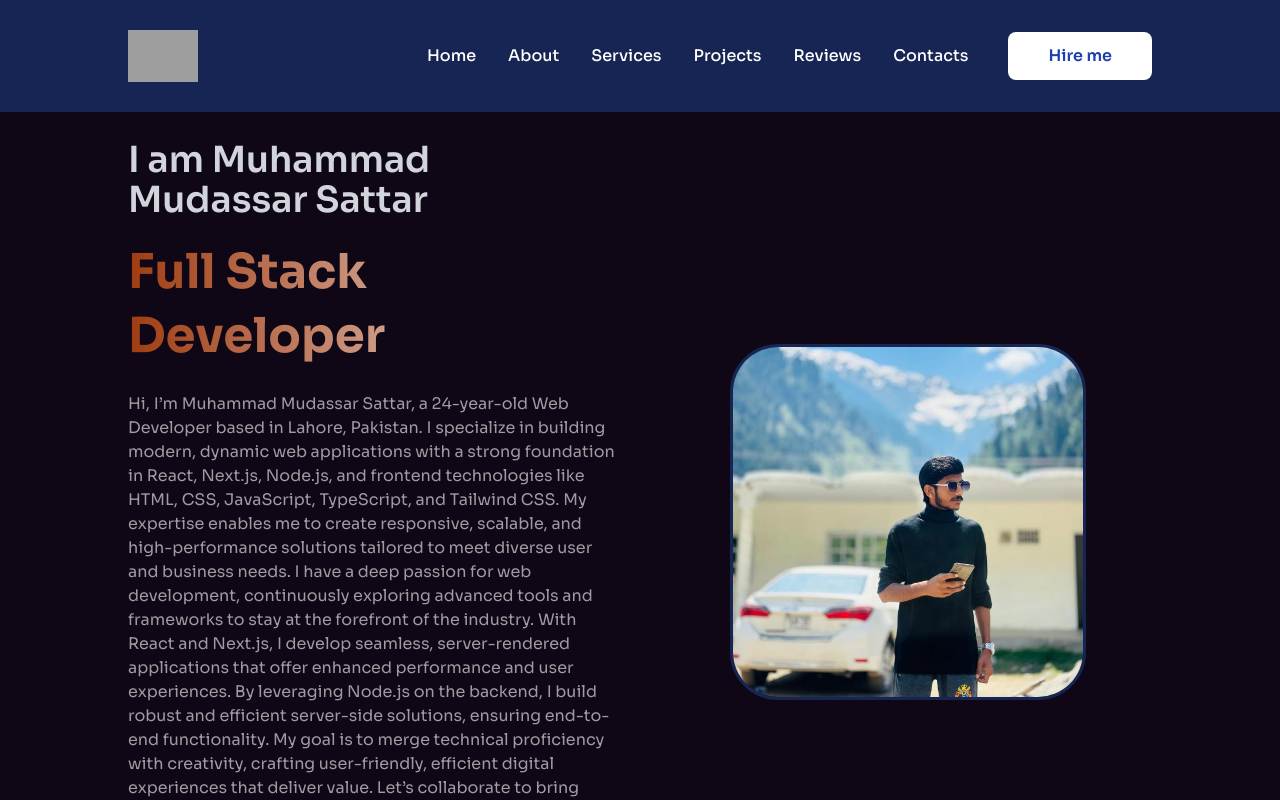
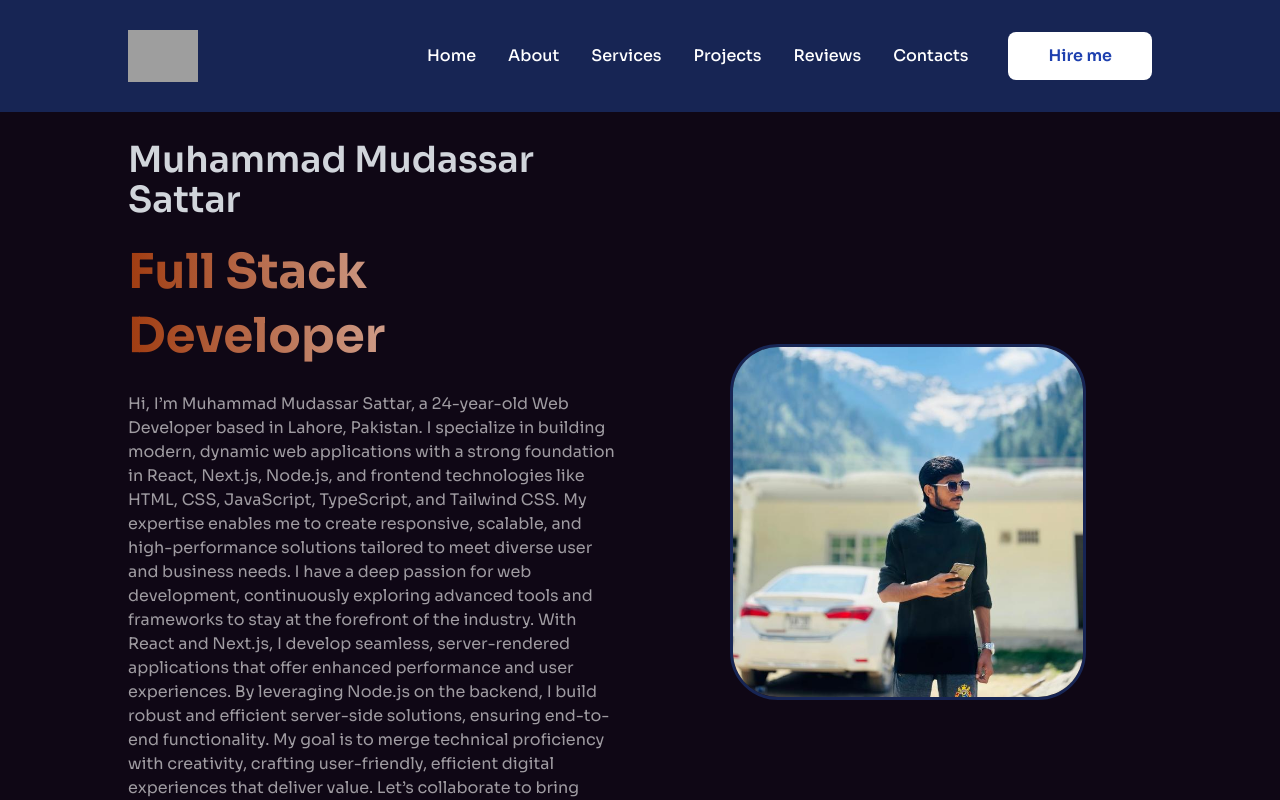
Before and after one commit to MudassarSattar034/next-js-portfolio, a Next.js app: page / in a window 1280 px wide. Shown: the top 800 px of the page. Built offline with nearby package versions, Linux system fonts and the light colour scheme; grey boxes are pictures that could not be loaded.

Commit message:
New Full  Stack CV Updated

```diff
--- a/app/Hero/Hero.tsx
+++ b/app/Hero/Hero.tsx
@@ -12,7 +12,7 @@ const Hero = () => {
           <div>
             {/* SUB HEADING */}
             <h1 className="text-2xl md:text-3xl lg:text-4xl mb-5 text-gray-300 font-semibold">
-              I am {BaseInfo.name}
+              {BaseInfo.name}
             </h1>
             {/* TITLE */}
             <h1
```
